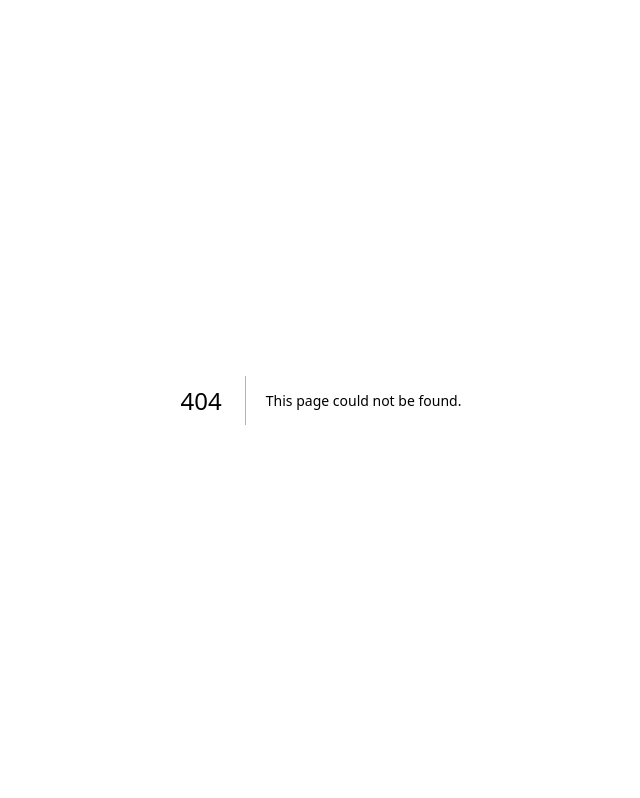
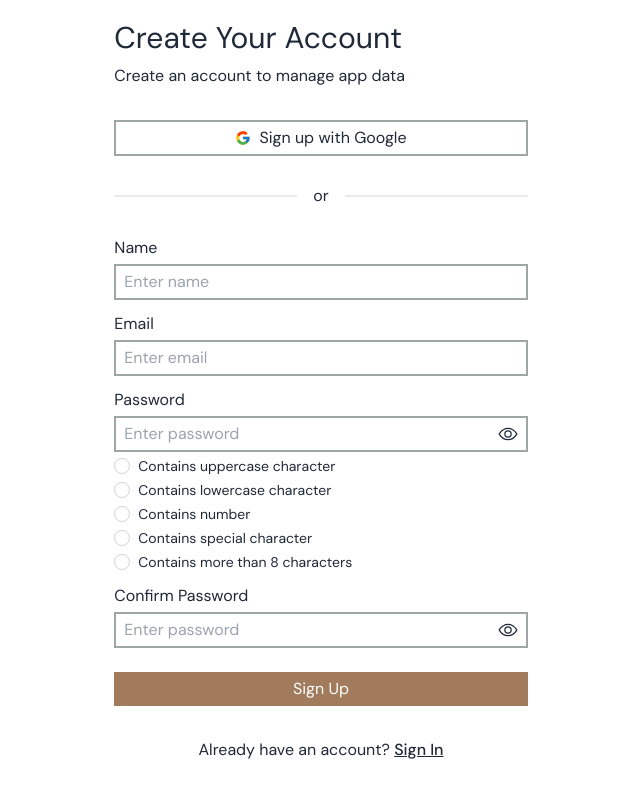
Before and after one commit to riyoneri/brewtopia-frontend, a Next.js app: page /obsidian/auth/register in a window 1280 px wide. Before the commit this address had no page. Shown: the whole page, without its empty margins (319-959 px from the left). Built offline with nearby package versions, Linux system fonts and the light colour scheme.

Commit message:
feat: create register page on admin section

```diff
--- /dev/null
+++ b/app/obsidian/auth/register/page.tsx
@@ -0,0 +1,122 @@
+"use client";
+
+import Button from "@/components/button";
+import PasswordInputLabel from "@/components/input-labels/password-input-label";
+import TextInputLabel from "@/components/input-labels/text-input-label";
+import { zodResolver } from "@hookform/resolvers/zod";
+import Link from "next/link";
+import { useForm } from "react-hook-form";
+import { FcGoogle } from "react-icons/fc";
+import { z } from "zod";
+
+const inputsSchema = z
+  .object({
+    name: z.string().min(1, "Enter your name please"),
+    email: z.string().email("Enter valid email"),
+    password: z.string(),
+    confirmPassword: z.string(),
+  })
+  .refine((data) => data.password === data.confirmPassword, {
+    message: "Passwords do not match",
+    path: ["confirmPassword"],
+  });
+
+type InputsType = z.infer<typeof inputsSchema>;
+
+export default function AdminRegister() {
+  const {
+    formState: { errors },
+    register,
+    handleSubmit,
+    watch,
+  } = useForm<InputsType>({ resolver: zodResolver(inputsSchema) });
+
+  const passwordValue = watch("password");
+
+  const onSubmit = (data: InputsType) => {
+    data;
+  };
+
+  const passwordValidations = [
+    {
+      isValid: z.string().regex(/[A-Z]/).safeParse(passwordValue).success,
+      validationMessage: "Contains uppercase character",
+    },
+    {
+      isValid: z.string().regex(/[a-z]/).safeParse(passwordValue).success,
+      validationMessage: "Contains lowercase character",
+    },
+    {
+      isValid: z.string().regex(/\d/).safeParse(passwordValue).success,
+      validationMessage: "Contains number",
+    },
+    {
+      isValid: z.string().regex(/\W|_/).safeParse(passwordValue).success,
+      validationMessage: "Contains special character",
+    },
+    {
+      isValid: z.string().min(8).safeParse(passwordValue).success,
+      validationMessage: "Contains more than 8 characters",
+    },
+  ];
+
+  return (
+    <form
+      className="mx-auto flex w-full flex-col gap-5 sm:w-2/3 sm:gap-8 xl:w-1/3"
+      onSubmit={handleSubmit(onSubmit)}
+    >
+      <div className="space-y-2">
+        <h1 className="text-3xl">Create Your Account</h1>
+        <p>Create an account to manage app data</p>
+      </div>
+
+      <Link
+        href=""
+        className="flex items-center justify-center gap-2 border-2 border-secondary/50 px-2 py-1 transition  hover:bg-tertiary/20"
+      >
+        <FcGoogle />
+        Sign up with Google
+      </Link>
+
+      <span className="dui-divider my-0">or</span>
+
+      <div className="flex flex-col gap-3">
+        <TextInputLabel
+          title="Name"
+          placeholder="Enter name"
+          register={register("name")}
+          error={errors.name?.message}
+        />
+        <TextInputLabel
+          title="Email"
+          placeholder="Enter email"
+          register={register("email")}
+          error={errors.email?.message}
+        />
+        <PasswordInputLabel
+          title="Password"
+          placeholder="Enter password"
+          register={register("password")}
+          validations={passwordValidations}
+        />
+        <PasswordInputLabel
+          title="Confirm Password"
+          placeholder="Enter password"
+          register={register("confirmPassword")}
+          error={errors.confirmPassword?.message}
+        />
+
+        <Button type="submit" className="mt-3">
+          Sign Up
+        </Button>
+      </div>
+
+      <p className="text-center">
+        Already have an account?{" "}
+        <Link href="./login" className="font-medium underline">
+          Sign In
+        </Link>
+      </p>
+    </form>
+  );
+}
```
